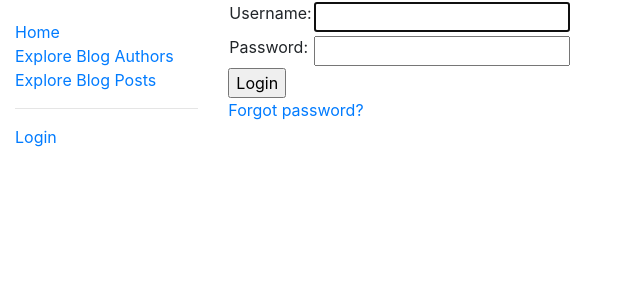
After one commit to genericSpecimen/blog_it, a Django app: page /accounts/login/ in a window 1280 px wide. The commit adds this page. Shown: the top 300 px of the page, without its empty margins (0-640 px from the left). Run offline with Django 3.2, Linux system fonts and the light colour scheme.

Commit message:
added basic login, logout, password reset functionality

```diff
--- a/blog/templates/base_generic.html
+++ b/blog/templates/base_generic.html
@@ -18,6 +18,14 @@
           <li><a href="{% url 'index' %}">Home</a></li>
           <li><a href="{% url 'bloggers' %}">Explore Blog Authors</a></li>
           <li><a href="{% url 'blogs' %}">Explore Blog Posts</a></li>
+          <hr>
+          {% if user.is_authenticated %}
+            <li>Hello, {{ user.get_username }}!</li>
+            <li><a href="{% url 'logout'%}?next={{request.path}}">Logout</a></li>
+          {% else %}
+            <li><a href="{% url 'login'%}?next={{request.path}}">Login</a></li>
+          {% endif %}
+
         </ul>
      {% endblock %}
       </div>
--- a/diy_blog/urls.py
+++ b/diy_blog/urls.py
@@ -25,4 +25,8 @@ urlpatterns = [
     path('blog/', include('blog.urls')),
 
     path('', RedirectView.as_view(url='blog/', permanent=True)),
+
+    # Django site authentication urls (login, logout, password management)
+    path('accounts/', include('django.contrib.auth.urls')),
+
 ] + static(settings.STATIC_URL, document_root=settings.STATIC_ROOT)
--- /dev/null
+++ b/templates/registration/login.html
@@ -0,0 +1,37 @@
+{% extends "base_generic.html" %}
+
+{% block content %}
+
+  {% if form.errors %}
+    <p>Your username and password didn't match. Please try again.</p>
+  {% endif %}
+
+  {% if next %}
+    {% if user.is_authenticated %}
+      <p>Your account doesn't have access to this page. To proceed,
+      please login with an account that has access.</p>
+    {% else %}
+      <p>Please login to see this page.</p>
+    {% endif %}
+  {% endif %}
+
+  <form method="post" action="{% url 'login' %}">
+    {% csrf_token %}
+    <table>
+      <tr>
+        <td>{{ form.username.label_tag }}</td>
+        <td>{{ form.username }}</td>
+      </tr>
+      <tr>
+        <td>{{ form.password.label_tag }}</td>
+        <td>{{ form.password }}</td>
+      </tr>
+    </table>
+    <input type="submit" value="Login" />
+    <input type="hidden" name="next" value="{{ next }}" />
+  </form>
+
+  {# leads to default password_reset view #}
+  <p><a href="{% url 'password_reset' %}">Forgot password?</a></p>
+
+{% endblock %}
--- /dev/null
+++ b/templates/registration/password_reset_complete.html
@@ -0,0 +1,6 @@
+{% extends "base_generic.html" %}
+
+{% block content %}
+  <h1>The password has been changed!</h1>
+  <p><a href="{% url 'login' %}">Log in again</a></p>
+{% endblock %}
--- /dev/null
+++ b/templates/registration/password_reset_done.html
@@ -0,0 +1,5 @@
+{% extends "base_generic.html" %}
+
+{% block content %}
+  <p>We've emailed you instructions for setting your password. If they haven't arrived in a few minutes, check your spam folder.</p>
+{% endblock %}
--- /dev/null
+++ b/templates/registration/password_reset_email.html
@@ -0,0 +1,2 @@
+Someone asked for password reset for email {{ email }}. Follow the link below:
+{{ protocol}}://{{ domain }}{% url 'password_reset_confirm' uidb64=uid token=token %}
```
Also changed, not shown: diy_blog/settings.py (+9 -1 lines), templates/registration/logged_out.html (added, +7 -0 lines), templates/registration/password_reset_confirm.html (added, +29 -0 lines), templates/registration/password_reset_form.html (added, +14 -0 lines).
